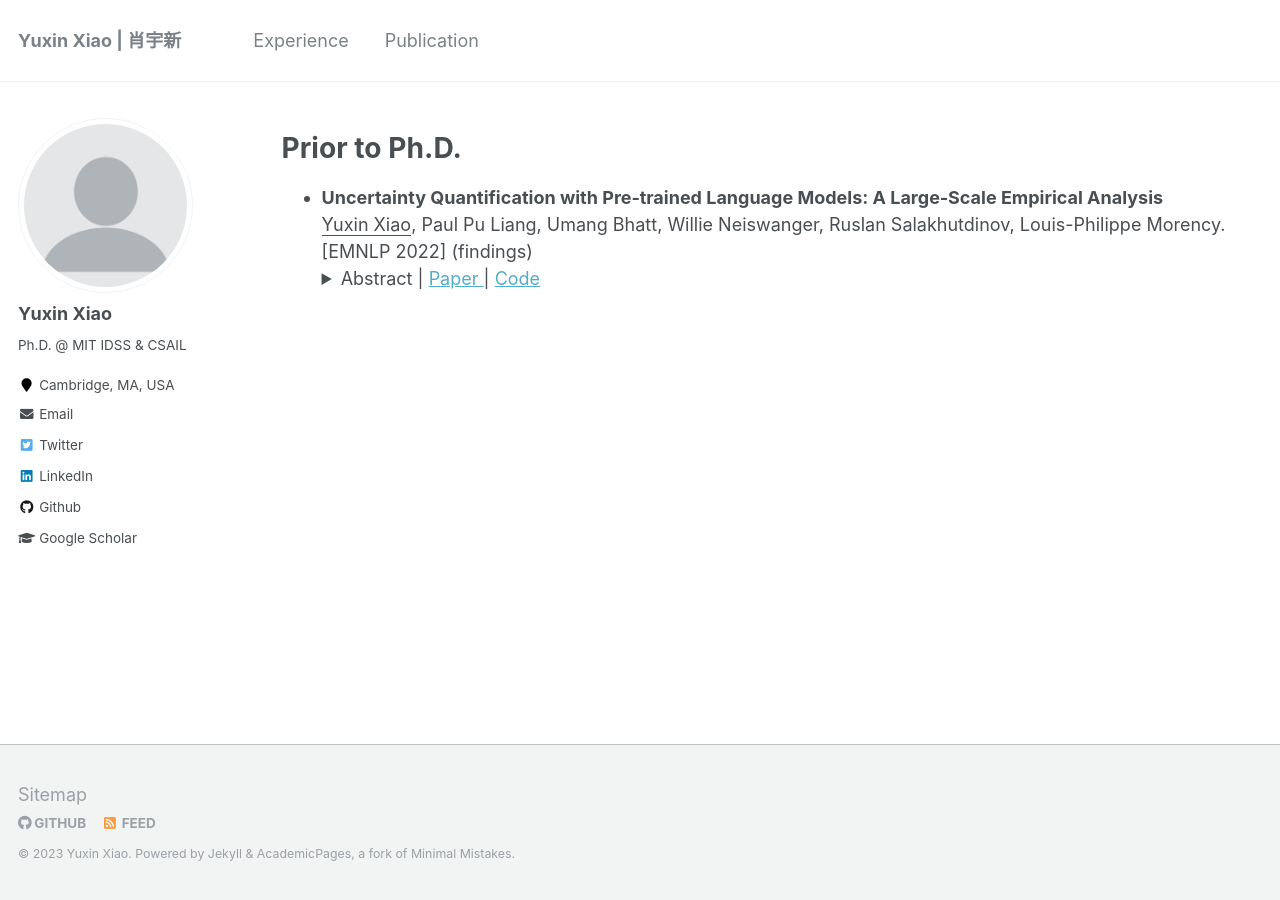
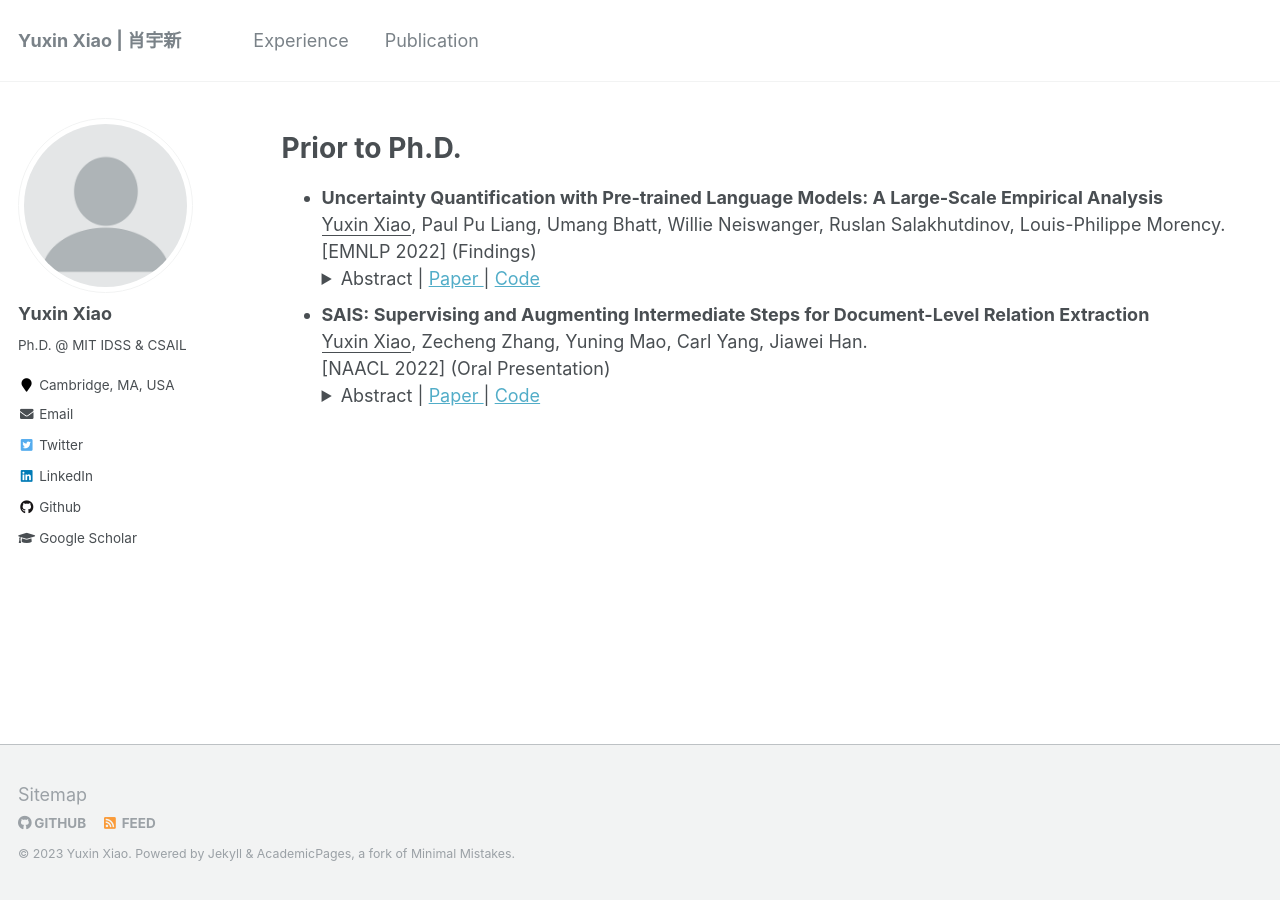
Before and after one commit to xiaoyuxin1002/xiaoyuxin1002.github.io, a Jekyll site: the page built from _pages/publication.md, in a window 1280 px wide. Built offline with Jekyll 4.4.1, drawn with Linux system fonts in a browser that asks for light colours.

Commit message:
update publication

```diff
--- a/_pages/publication.md
+++ b/_pages/publication.md
@@ -10,11 +10,11 @@ redirect_from:
 {% include base_path %}
 
 Prior to Ph.D.
-===
+======
 
 * **Uncertainty Quantification with Pre‑trained Language Models: A Large‑Scale Empirical Analysis** <br>
   <u>Yuxin Xiao</u>, Paul Pu Liang, Umang Bhatt, Willie Neiswanger, Ruslan Salakhutdinov, Louis-Philippe Morency. <br>
-  [EMNLP 2022] (findings) <br>
+  [EMNLP 2022] (Findings) <br>
   <details>
     <summary>
         Abstract |
@@ -23,3 +23,15 @@ Prior to Ph.D.
     </summary>
     Pre-trained language models (PLMs) have gained increasing popularity due to their compelling prediction performance in diverse natural language processing (NLP) tasks. When formulating a PLM-based prediction pipeline for NLP tasks, it is also crucial for the pipeline to minimize the calibration error, especially in safety-critical applications. That is, the pipeline should reliably indicate when we can trust its predictions. In particular, there are various considerations behind the pipeline: (1) the choice and (2) the size of PLM, (3) the choice of uncertainty quantifier, (4) the choice of fine-tuning loss, and many more. Although prior work has looked into some of these considerations, they usually draw conclusions based on a limited scope of empirical studies. There still lacks a holistic analysis on how to compose a well-calibrated PLM-based prediction pipeline. To fill this void, we compare a wide range of popular options for each consideration based on three prevalent NLP classification tasks and the setting of domain shift. In response, we recommend the following: (1) use ELECTRA for PLM encoding, (2) use larger PLMs if possible, (3) use Temp Scaling as the uncertainty quantifier, and (4) use Focal Loss for fine-tuning.
   </details>
+
+* **SAIS: Supervising and Augmenting Intermediate Steps for Document-Level Relation Extraction** <br>
+  <u>Yuxin Xiao</u>, Zecheng Zhang, Yuning Mao, Carl Yang, Jiawei Han. <br>
+  [NAACL 2022] (Oral Presentation) <br>
+  <details>
+    <summary>
+        Abstract |
+        <a href="https://arxiv.org/pdf/2109.12093.pdf" role="button" target="_blank"> Paper </a> |
+        <a href="https://github.com/xiaoyuxin1002/SAIS" role="button" target="_blank"> Code </a>
+    </summary>
+    Stepping from sentence-level to documentlevel, the research on relation extraction (RE) confronts increasing text length and more complicated entity interactions. Consequently, it is more challenging to encode the key information sources—relevant contexts and entity types. However, existing methods only implicitly learn to model these critical information sources while being trained for RE. As a result, they suffer the problems of ineffective supervision and uninterpretable model predictions. In contrast, we propose to explicitly teach the model to capture relevant contexts and entity types by Supervising and Augmenting Intermediate Steps (SAIS) for RE. Based on a broad spectrum of carefully designed tasks, our proposed SAIS method not only extracts relations of better quality due to more effective supervision, but also retrieves the corresponding supporting evidence more accurately so as to enhance interpretability. By assessing model uncertainty, SAIS further boosts the performance via evidence-based data augmentation and ensemble inference while reducing the computational cost. Eventually, SAIS delivers state-of-the-art RE results on three benchmarks (DocRED, CDR, and GDA) and outperforms the runner-up by 5.04% relatively in F1 score in evidence retrieval on DocRED.
+  </details>
```
Also changed, not shown: other parts of _pages/publication.md (+1 -1 lines).
